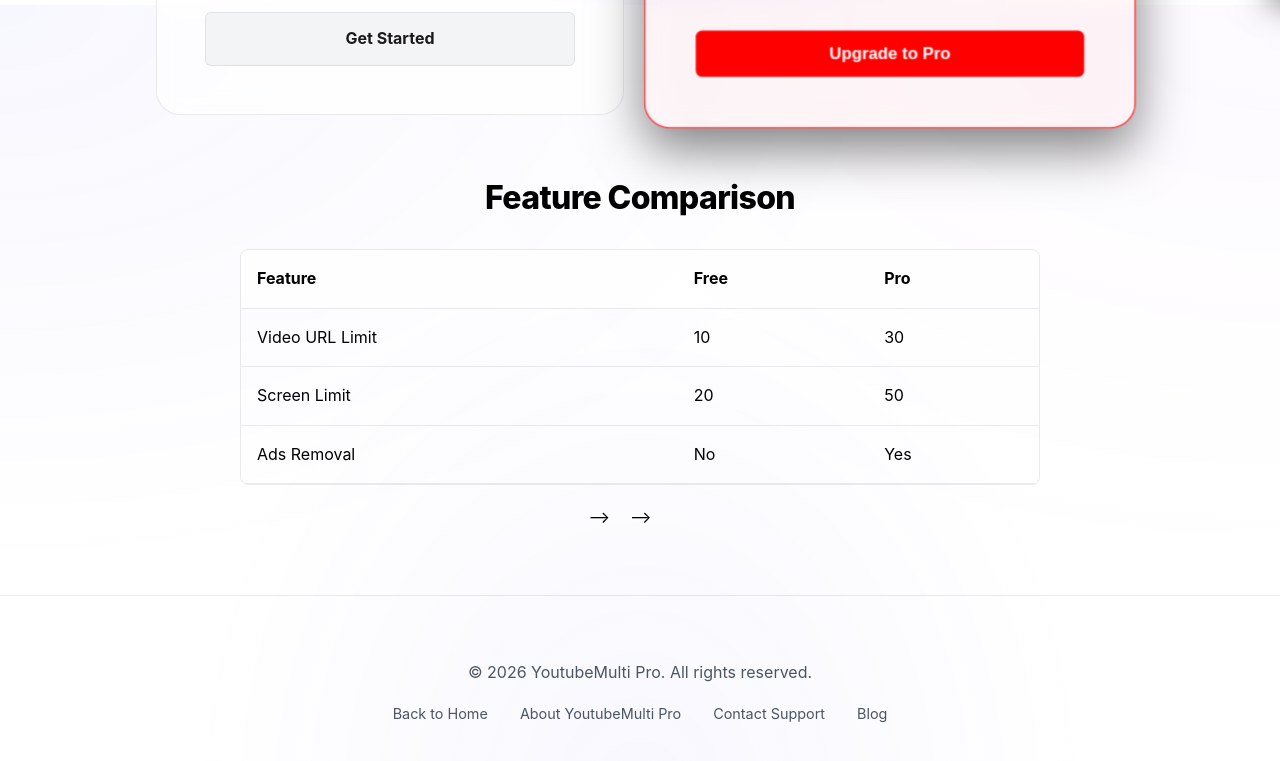
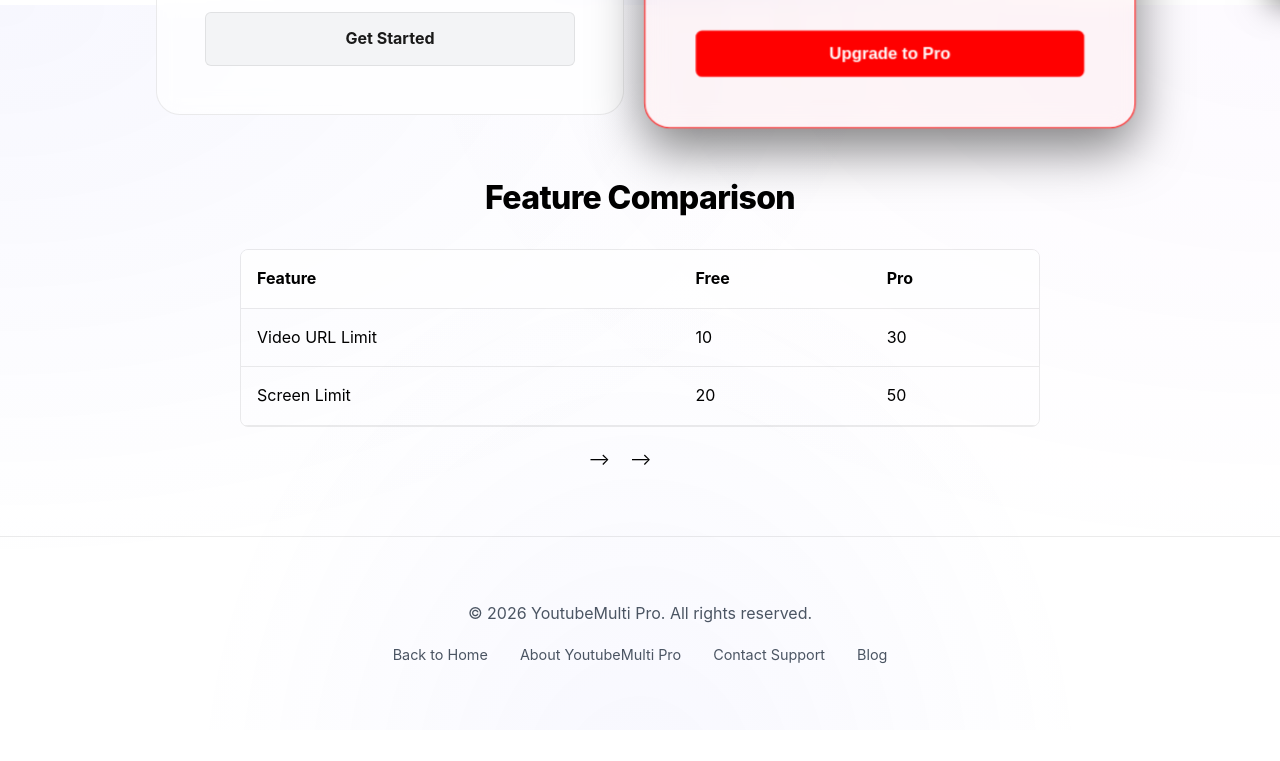
Before and after one commit to rohits06oct/astral-flare-Multitube, a website: page subscription.html in a window 1280 px wide. Shown: the part 795-1556 px from the top of the page. After the commit the page ends 1525 px from the top, so only its background shows below. Drawn offline with Linux system fonts and the light colour scheme.

```diff
--- a/subscription.html
+++ b/subscription.html
@@ -179,7 +179,8 @@
                     'params': {}
                 };
             </script>
-            <script src="https://www.highperformanceformat.com/afeda7cc33106ef3c1c5eb0182d19b54/invoke.js"></script> --> -->
+            <script src="https://www.highperformanceformat.com/afeda7cc33106ef3c1c5eb0182d19b54/invoke.js"></script> -->
+            -->
         </div>
         <div>
             <!-- <!-- <script>
@@ -191,7 +192,8 @@
                     'params': {}
                 };
             </script>
-            <script src="https://www.highperformanceformat.com/afeda7cc33106ef3c1c5eb0182d19b54/invoke.js"></script> --> -->
+            <script src="https://www.highperformanceformat.com/afeda7cc33106ef3c1c5eb0182d19b54/invoke.js"></script> -->
+            -->
         </div>
         <div>
             <!-- <!-- <script>
@@ -203,7 +205,8 @@
                     'params': {}
                 };
             </script>
-            <script src="https://www.highperformanceformat.com/afeda7cc33106ef3c1c5eb0182d19b54/invoke.js"></script> --> -->
+            <script src="https://www.highperformanceformat.com/afeda7cc33106ef3c1c5eb0182d19b54/invoke.js"></script> -->
+            -->
         </div>
         <div>
             <!-- <!-- <script>
@@ -215,7 +218,8 @@
                     'params': {}
                 };
             </script>
-            <script src="https://www.highperformanceformat.com/afeda7cc33106ef3c1c5eb0182d19b54/invoke.js"></script> --> -->
+            <script src="https://www.highperformanceformat.com/afeda7cc33106ef3c1c5eb0182d19b54/invoke.js"></script> -->
+            -->
         </div>
     </div>
 
@@ -303,11 +307,6 @@
                         <td style="padding: 1rem;">20</td>
                         <td style="padding: 1rem;">50</td>
                     </tr>
-                    <tr style="border-bottom: 1px solid var(--border);">
-                        <td style="padding: 1rem;">Ads Removal</td>
-                        <td style="padding: 1rem;">No</td>
-                        <td style="padding: 1rem;">Yes</td>
-                    </tr>
                 </table>
             </div>
         </section>
@@ -333,7 +332,8 @@
                     'params': {}
                 };
             </script>
-            <script src="https://www.highperformanceformat.com/afeda7cc33106ef3c1c5eb0182d19b54/invoke.js"></script> --> -->
+            <script src="https://www.highperformanceformat.com/afeda7cc33106ef3c1c5eb0182d19b54/invoke.js"></script> -->
+            -->
         </div>
         <div>
             <!-- <!-- <script>
@@ -345,7 +345,8 @@
                     'params': {}
                 };
             </script>
-            <script src="https://www.highperformanceformat.com/afeda7cc33106ef3c1c5eb0182d19b54/invoke.js"></script> --> -->
+            <script src="https://www.highperformanceformat.com/afeda7cc33106ef3c1c5eb0182d19b54/invoke.js"></script> -->
+            -->
         </div>
         <div>
             <!-- <script>
```
